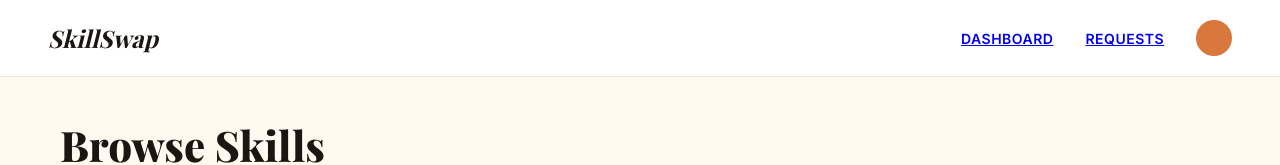
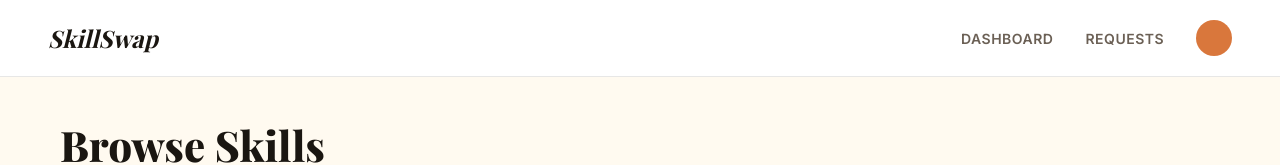
Before and after one commit to Sammy-0722/Skillswap, a React (Vite) app in the folder Client/: page /browse in a window 1280 px wide. Shown: the top 165 px of the page. Built offline with nearby package versions, Linux system fonts and the light colour scheme; no server answers; a web font is replaced by a local one.

Commit message:
navbar fixation

```diff
--- a/Client/src/components/Browse.jsx
+++ b/Client/src/components/Browse.jsx
@@ -88,8 +88,8 @@ function Browser() {
             <nav className="navbar">
                 <div className="nav_logo">SkillSwap</div>
                 <ul className="nav_links">
-                    <li ><Link to="/dashboard">Dashboard</Link></li>
-                    <li><Link to="/requests">Requests</Link></li>
+                    <li  onClick={()=> navigate("/dashboard")}>Dashboard</li>
+                    <li onClick ={()=>navigate("/requests")}>Requests</li>
 
                     <li className="nav_avatar_wrapper">
                         <div className="nav_avatar" onClick={() => setShowDropdown(!showDropdown)}>
```
